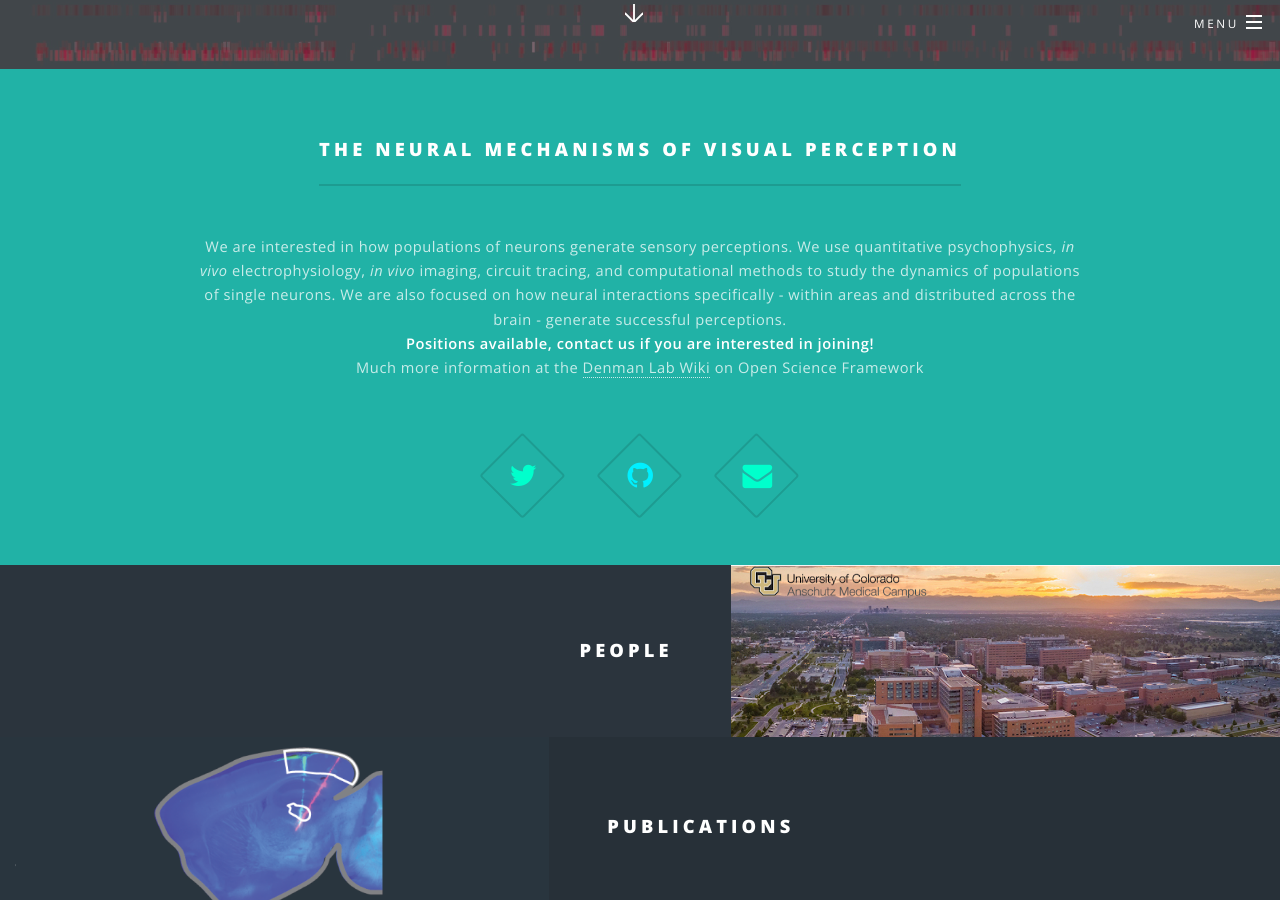
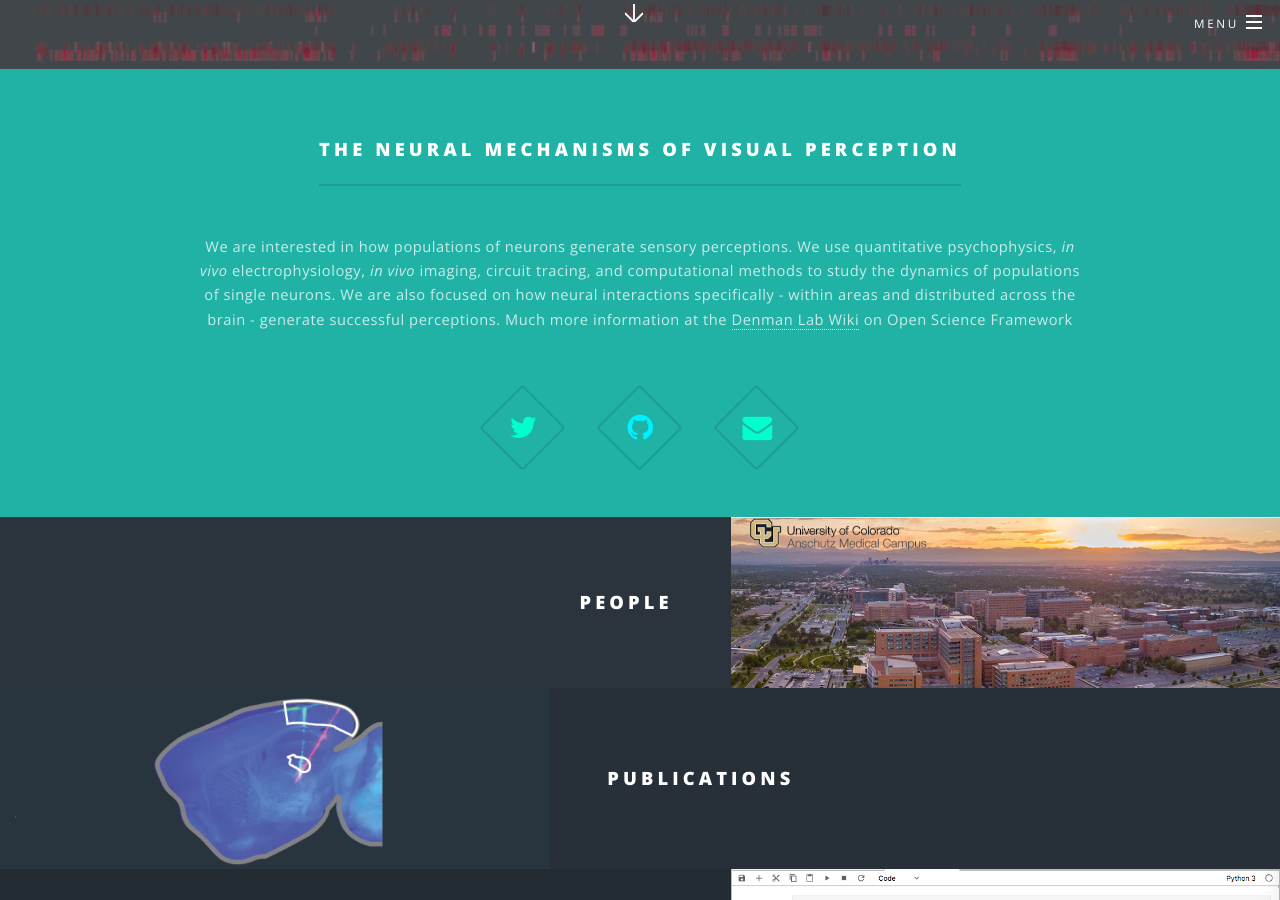
Before and after one commit to denmanlab/denmanlab.github.io, a Jekyll site: the page built from index.md, in a window 1280 px wide and 900 px high, scrolled down 831 px. Built offline with Jekyll 4.4.1, drawn with Linux system fonts in a browser that asks for light colours.

Commit message:
Update _config.yml

```diff
--- a/_config.yml
+++ b/_config.yml
@@ -29,7 +29,7 @@ lang: en-us # used in HTML lang attributes
 # - set the greeting only if you want to display the first green section
 greeting:
   title:  The neural mechanisms of visual perception
-  text: We are interested in how populations of neurons generate sensory perceptions. We use quantitative psychophysics, *in vivo* electrophysiology, *in vivo* imaging, circuit tracing, and computational methods to study the dynamics of populations of single neurons. We are also focused on how neural interactions specifically - within areas and distributed across the brain - generate successful perceptions.<br/> **Positions available, contact us if you are interested in joining!**<br/> Much more information at the [Denman Lab Wiki](https://osf.io/szch3/) on Open Science Framework
+  text: We are interested in how populations of neurons generate sensory perceptions. We use quantitative psychophysics, *in vivo* electrophysiology, *in vivo* imaging, circuit tracing, and computational methods to study the dynamics of populations of single neurons. We are also focused on how neural interactions specifically - within areas and distributed across the brain - generate successful perceptions. Much more information at the [Denman Lab Wiki](https://osf.io/szch3/) on Open Science Framework
 # - displayed at the bottom
 closing-head:
 closing-para:
```
